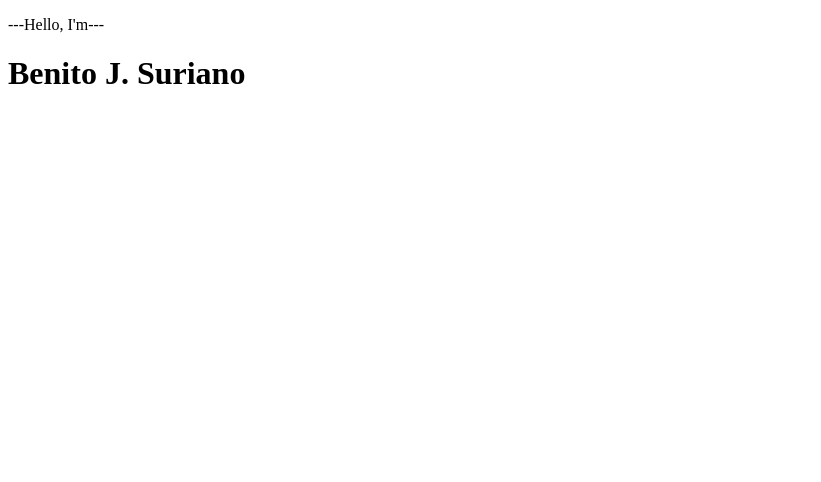
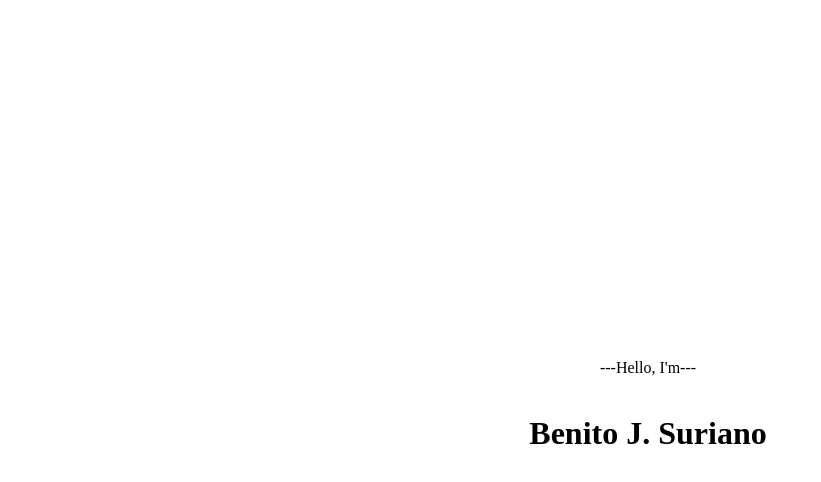
Before and after one commit to benito7suriano/benito7suriano, a website: page index.html in a window 1280 px wide. Shown: the whole page, without its empty margins (0-821 px from the left). Drawn offline with Linux system fonts and the light colour scheme.

Commit message:
Main section.

```diff
--- a/index.html
+++ b/index.html
@@ -5,12 +5,15 @@
   <meta name="viewport" content="width=device-width, initial-scale=1.0">
   <meta http-equiv="X-UA-Compatible" content="ie=edge">
   <title>Benito J. Suriano</title>
+
+  <!-- Styles -->
+  <link rel="stylesheet" type="text/css" href="./style.css">
 </head>
 <body>
   <nav></nav>
-  <div id="jumbotron">
-    <p>---Hello, I'm---</p>
-    <h1>Benito J. Suriano</h1>
+  <div id="main">
+    <p id="intro">---Hello, I'm---</p>
+    <h1 id="main-title">Benito J. Suriano</h1>
   </div>
   <section id="projects"></section>
   <section id="travel-and-living"></section>
--- a/style.css
+++ b/style.css
@@ -1,5 +1,6 @@
-#jumbotron {
+#main {
   display: flex;
+  flex-direction: column;
   justify-content: center;
   align-items: center;
   height: 100vh;
```
Also changed, not shown: 1 other file.
